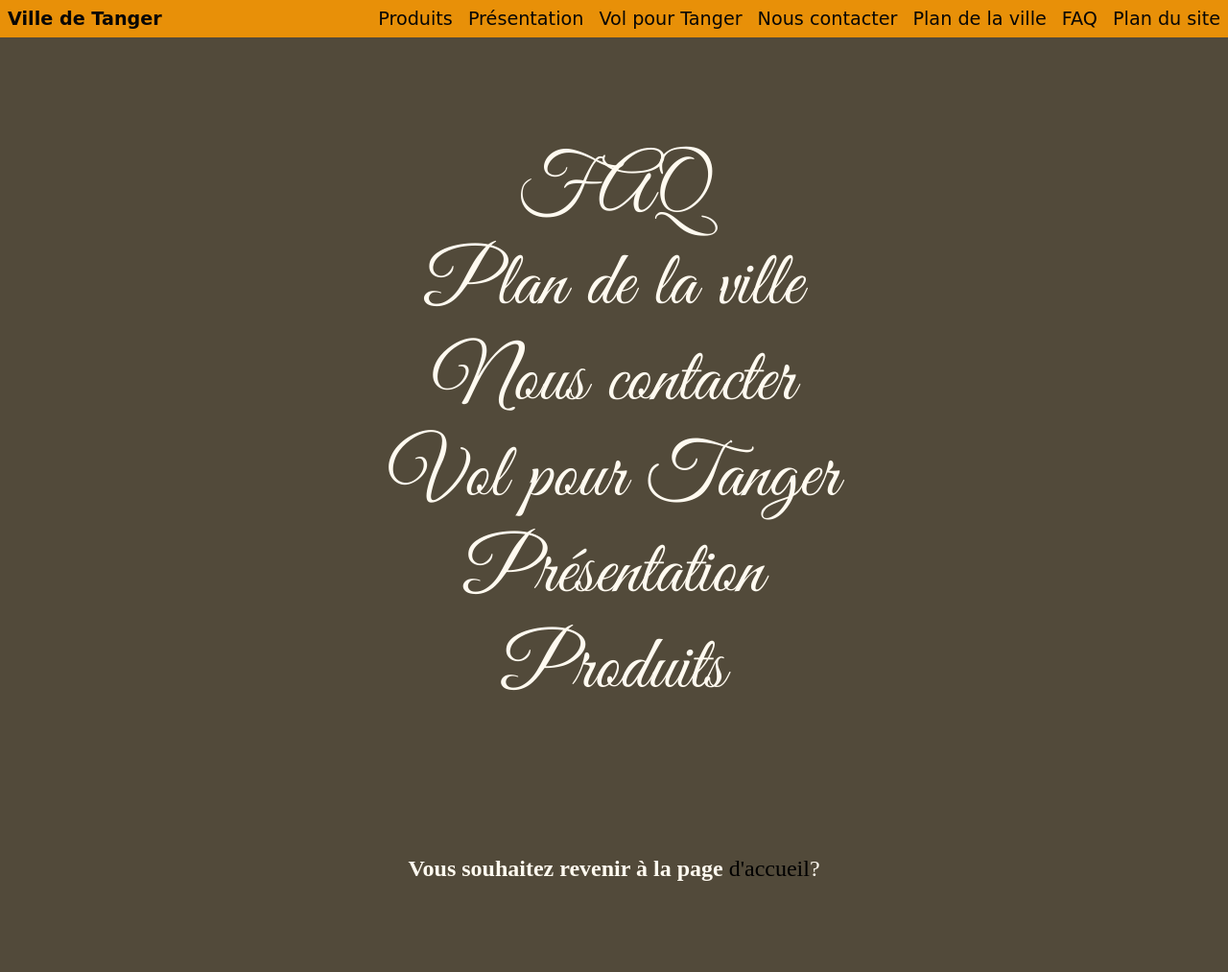
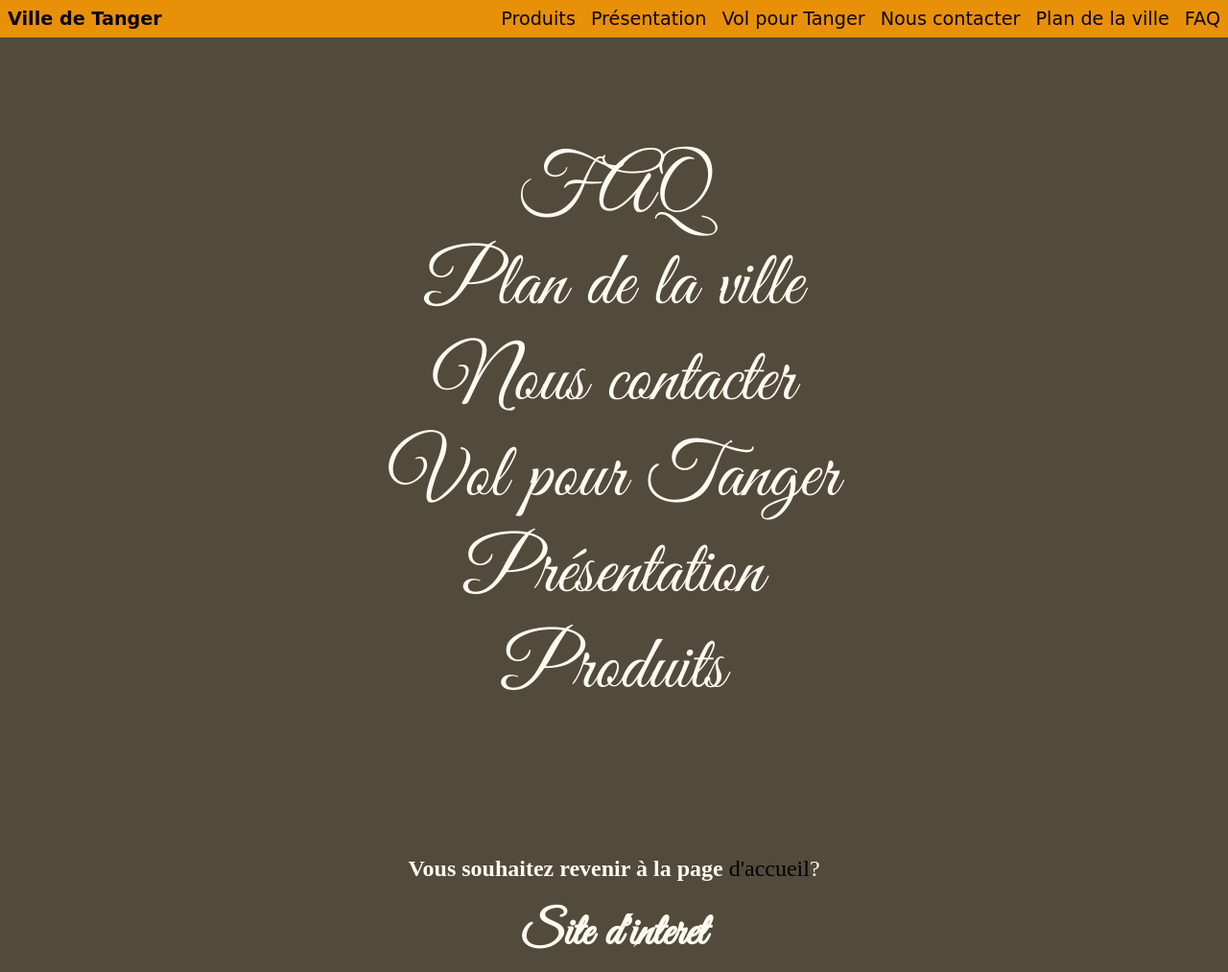
Before and after one commit to majidsetta/techsetta, a plain HTML site: page plandusite.html in a window 1280 px wide. Shown: the whole page at 96% size. Before the commit the page ends 953 px from the top, so only its background shows below. Drawn offline with Linux system fonts and the light colour scheme.

Commit message:
Update plandusite.html

```diff
--- a/plandusite.html
+++ b/plandusite.html
@@ -10,7 +10,6 @@
 	<header>
 		<nav>
 			<ul>
-				<li><a href="plandusite.html">Plan du site</a></li>
 				<li><a href="faq.html">FAQ</a></li>
 				<li><a href="plan.html">Plan de la ville</a></li>
 				<li ><a href="#contact">Nous contacter</a></li>
@@ -34,6 +33,7 @@
 <footer>
 	<div id="retouraccueil">
 <p><center><strong>Vous souhaitez revenir à la page</strong><a href="Accueil.html"> d'accueil</a>?</center></p>
+<div><strong><a id="plandusite" href="siteintert.html">Site d'interet</a></strong></div>
 </div>
 </footer>
 </body>
```
